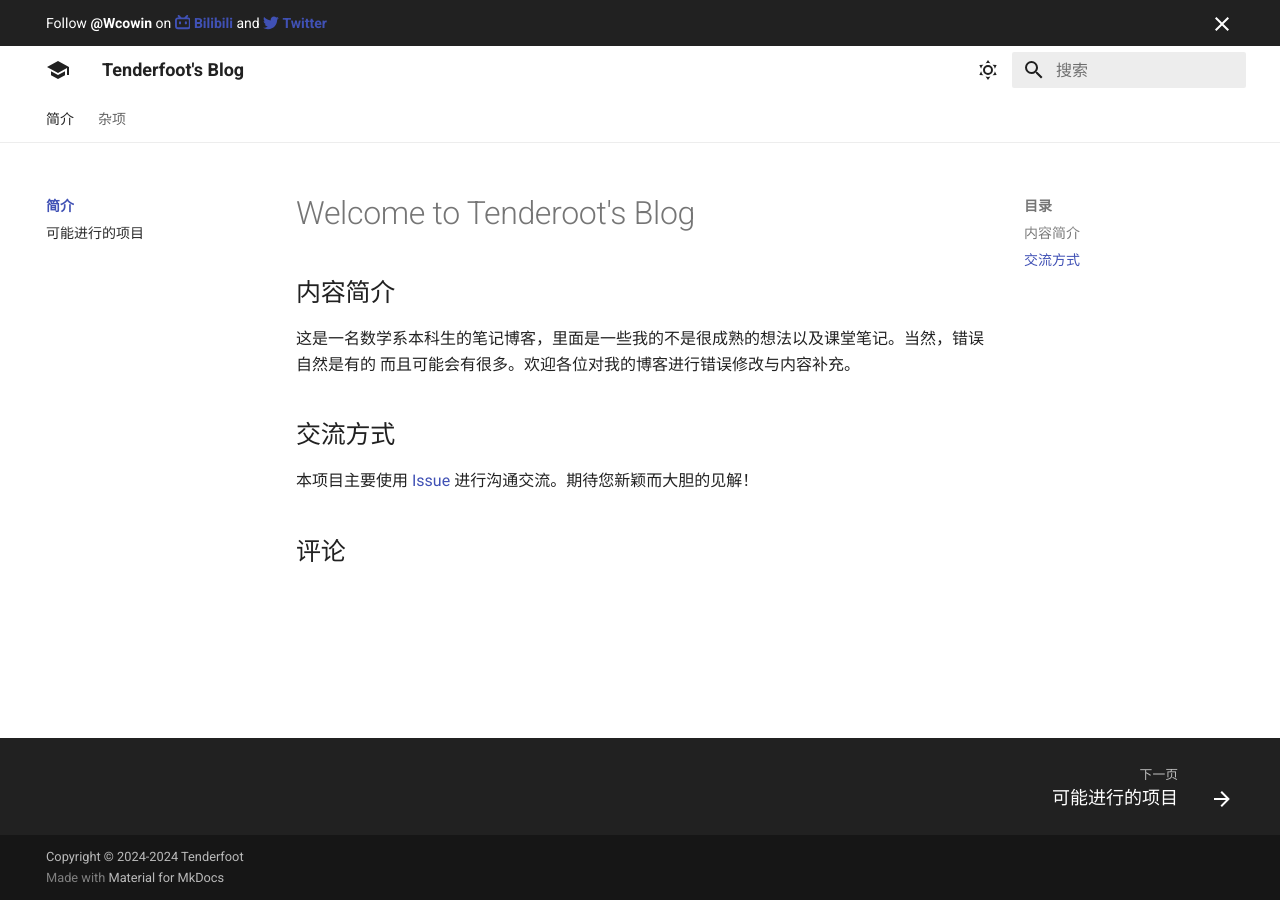
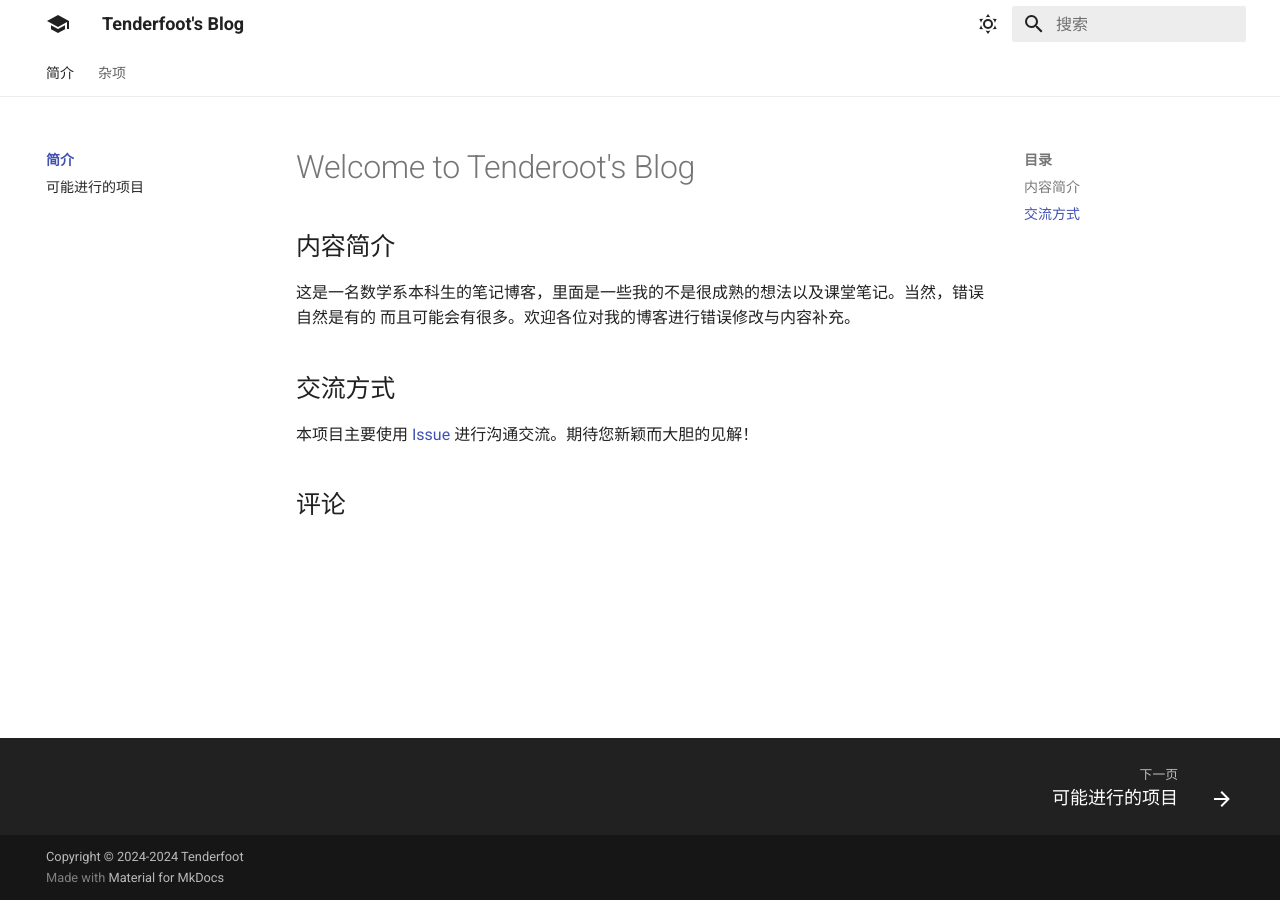
Before and after one commit to G-Tenderfoot/G-Tenderfoot.github.io, an MkDocs documentation site: the page built from docs/index.md, in a window 1280 px wide. Built offline with MkDocs 1.6.1 and Material for MkDocs 9.7.7, drawn with Linux system fonts in a browser that asks for light colours; comment, search, counter and statistics services are not loaded.

Commit message:
Update main.html

```diff
--- a/docs/overrides/main.html
+++ b/docs/overrides/main.html
@@ -3,25 +3,5 @@
   -#}
   {% extends "base.html" %}
   {% block extrahead %}
-    <link rel="stylesheet" href="{{ 'assets/stylesheets/custom.00c04c01.min.css' | url }}">
+
   {% endblock %}
-  {% block announce %}
-     Follow <strong>@Wcowin</strong> on
-    <a rel="me" href="https://space.bilibili.com/1407028951?spm_id_from=333.1007.0.0" target=“_blank”>
-      <span class="twemoji bilibili">
-        {% include ".icons/fontawesome/brands/bilibili.svg" %}
-      </span>
-      <strong>Bilibili</strong>
-    </a>
-    and
-    <a href="https://twitter.com/Wcowin_" target=“_blank”>
-      <span class="twemoji twitter">
-        {% include ".icons/fontawesome/brands/twitter.svg" %}
-      </span>
-      <strong>Twitter</strong>
-    </a>
-  {% endblock %}
-  {% block scripts %}
-    {{ super() }}
-    <script src="{{ 'assets/javascripts/custom.9458f965.min.js' | url }}"></script>
-  {% endblock %}
```
